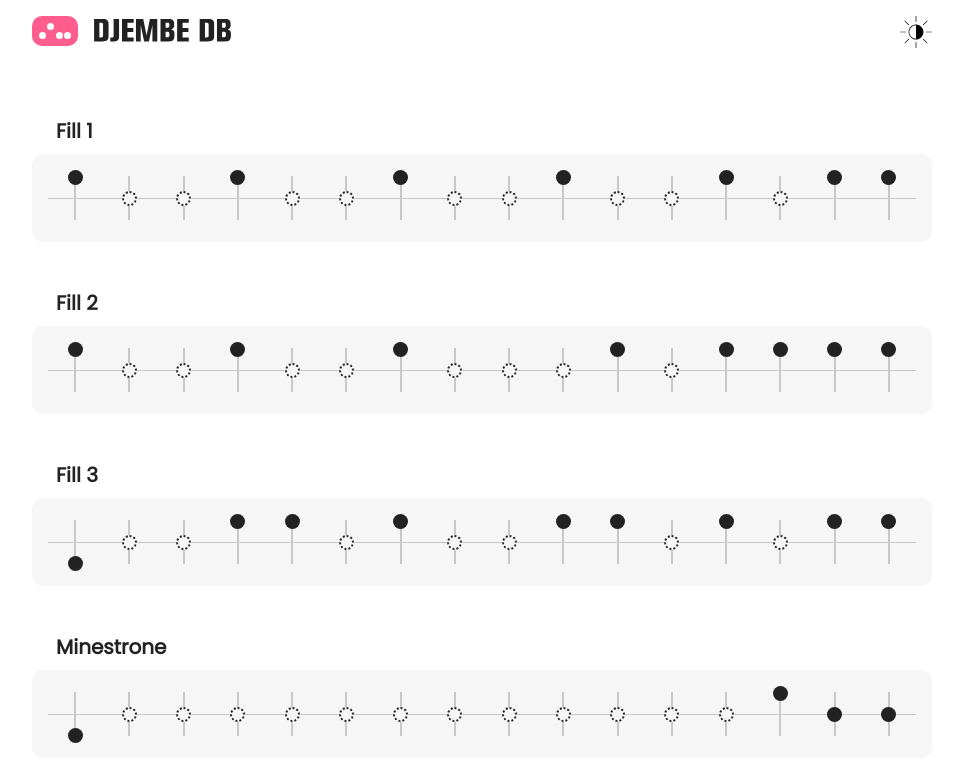
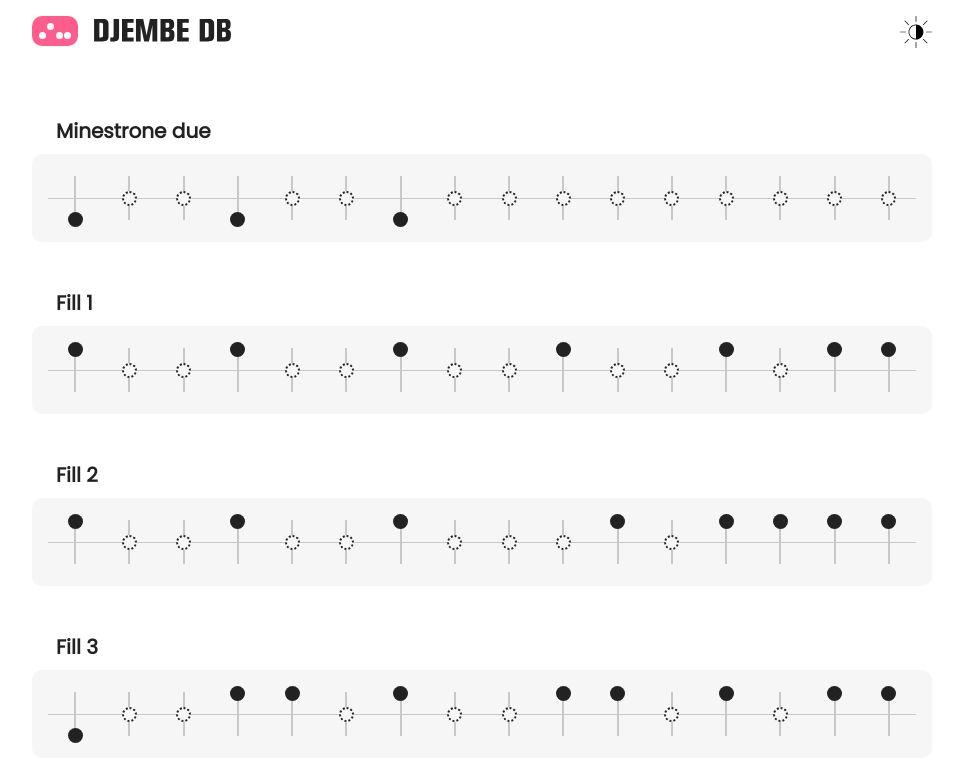
Before and after one commit to Marcobaldessari/djembedb-react, a React (Create React App) app: page / in a window 1280 px wide. Shown: the top 782 px of the page, without its empty margins (158-1117 px from the left). Built offline with nearby package versions, Linux system fonts and the light colour scheme; no server answers.

Commit message:
adds Lato, Minestrone

```diff
--- a/src/songsData.js
+++ b/src/songsData.js
@@ -1,6 +1,17 @@
 // allSongTitles: "Kuku, Kono, Raprhythm (patatje), Yankadi, Didadi, Rumba 1.1, Rumba 1.2, Mix1, Mix2, Mix3, Rumba 2.1, Rumba 2.2., The Gambia. (You can play the Rumba 1 rhythms together so you can play it with more djembeplayers. The same with the Mixrhythms and the Rumba 2 rhythms)",
 
 export const SongsData = [
+  {
+    songName: "Minestrone due",
+    src: "",
+    timeSignature: "4/4",
+    song: [
+      "Gun dos gos Dun gos dos Gun dos",
+      "gos dos gos dos gos dos gos dos"
+    ]
+    ,
+  },
+
   {
     songName: "Fill 1",
     src: "https://www.youtube.com/watch?v=rhPL28kKS2Q",
@@ -33,12 +44,22 @@ export const SongsData = [
     ,
   },
   {
-    songName: "Minestrone",
+    songName: "Minestrone uno",
     src: "",
     timeSignature: "4/4",
     song: [
       "Gun dos gos dos gos dos gos dos",
       "gos dos gos dos gos Ta go do"
+    ]
+    ,
+  },
+  {
+    songName: "Lato",
+    src: "https://www.youtube.com/watch?v=rhPL28kKS2Q",
+    timeSignature: "4/4",
+    song: [
+      "Pa dos Pa dos gos dos gos Ta",
+      "gos Ta Pa dos gos dos gos dos"
     ]
     ,
   },
```
